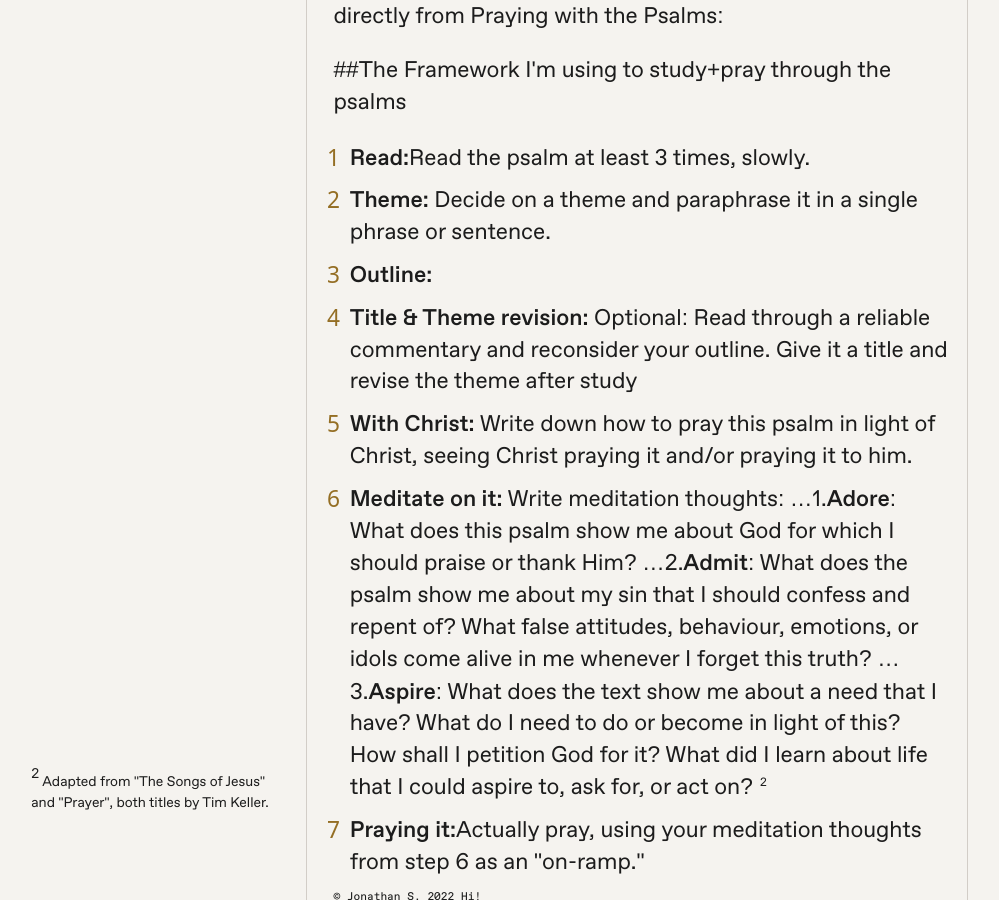
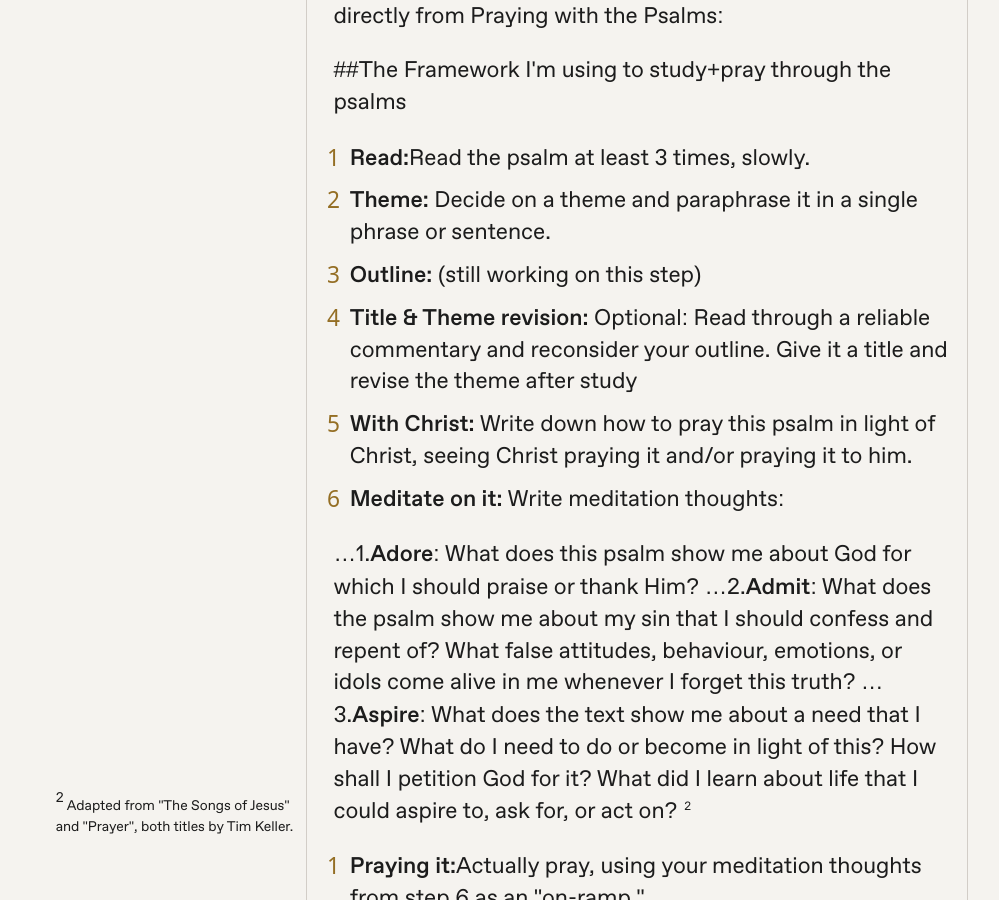
Before and after one commit to jsantiago611/digital-garden-master, a Jekyll site: the page built from _posts/2022-04-09-psalms-study.md, in a window 1280 px wide and 900 px high, scrolled down 1321 px. Shown: the whole window, without its empty margins (3-1002 px from the left). Built offline with Jekyll 4.4.1, drawn with Linux system fonts in a browser that asks for light colours; some of the changed text lies outside the part shown.

Commit message:
Update 2022-04-09-psalms-study.md

```diff
--- a/_posts/2022-04-09-psalms-study.md
+++ b/_posts/2022-04-09-psalms-study.md
@@ -17,12 +17,14 @@ Heres a pathway that I'm recording to remember but also to share with all who wa
 
 1. **Read:**Read the psalm at least 3 times, slowly.
 2. **Theme:** Decide on a theme and paraphrase it in a single phrase or sentence.
-3. **Outline:**
+3. **Outline:** (still working on this step)
 4. **Title & Theme revision:** Optional: Read through a reliable commentary and reconsider your outline. Give it a title and revise the theme after study
 5. **With Christ:** Write down how to pray this psalm in light of Christ, seeing Christ praying it and/or praying it to him.
 6. **Meditate on it:** Write meditation thoughts:
+
 ...1.**Adore**: What does this psalm show me about God for which I should praise or thank Him?
 ...2.**Admit**: What does the psalm show me about my sin that I should confess and repent of? What false attitudes, behaviour, emotions, or idols come alive in me whenever I forget this truth?
 ...3.**Aspire**: What does the text show me about a need that I have? What do I need to do or
 become in light of this? How shall I petition God for it? What did I learn about life that I could aspire to, ask for, or act on? [[Adapted from "The Songs of Jesus" and "Prayer", both titles by Tim Keller.::lsn]]
+
 7. **Praying it:**Actually pray, using your meditation thoughts from step 6 as an "on-ramp."
```
